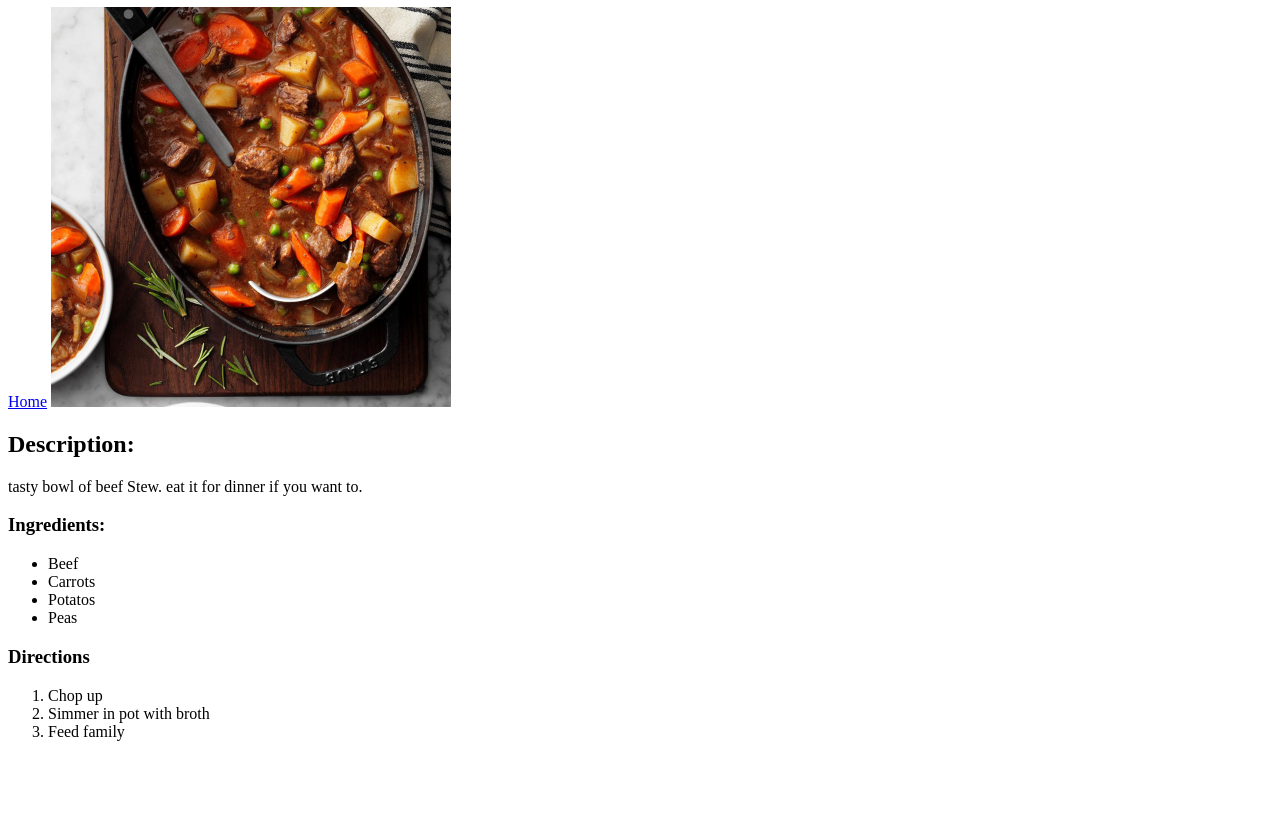
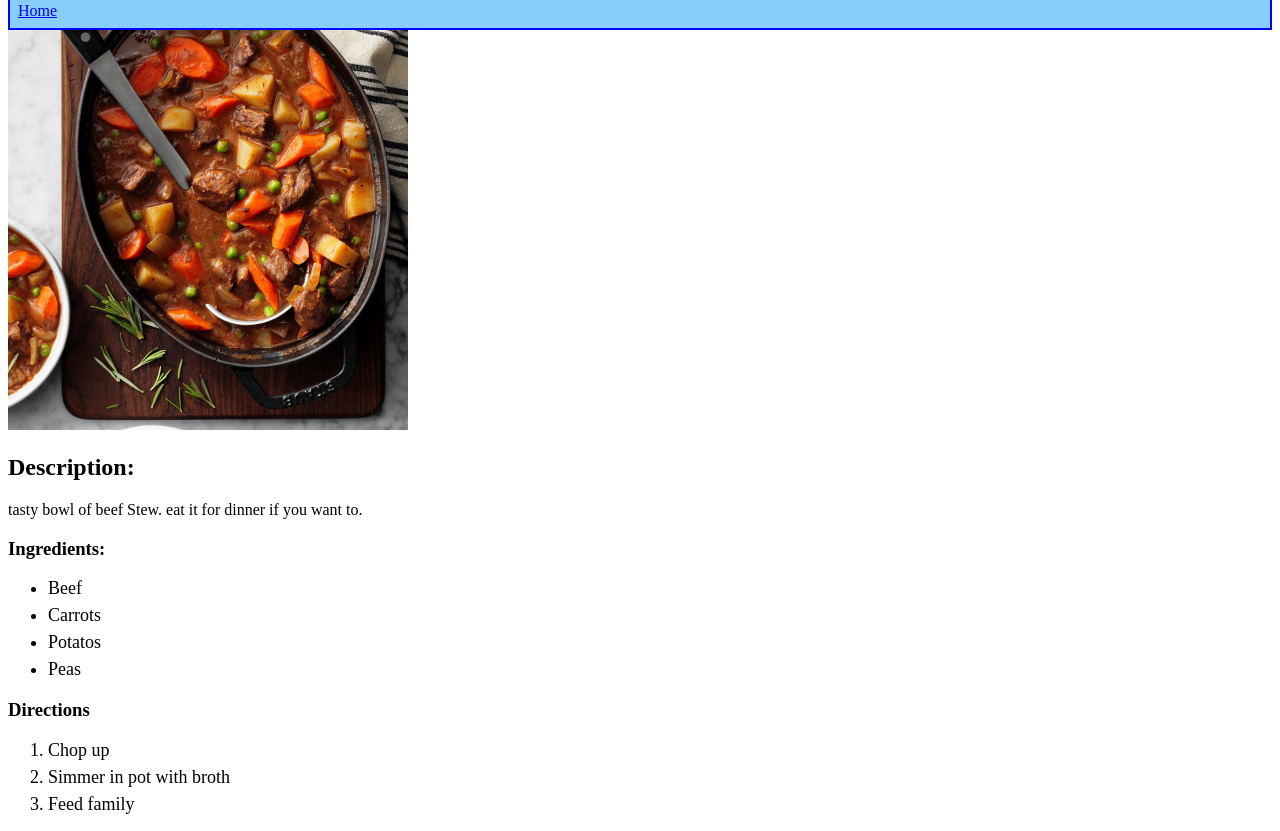
Before and after one commit to bmonagan/odin-recipes, a plain HTML site: page recipes/beef-stew.html in a window 1280 px wide. Shown: the part 73-904 px from the top of the page. Before the commit the page ends 830 px from the top, so only its background shows below. Drawn offline with Linux system fonts and the light colour scheme.

Commit message:
adding css styles ref to inner menus

```diff
--- a/css/styles.css
+++ b/css/styles.css
@@ -14,3 +14,9 @@ h1 {
     border: 3px solid gray;
 
 }
+li {
+    display: list-item;
+    font-size: 18px;
+    color: black;
+    margin: 6px 0;
+}
--- a/recipes/beef-stew.html
+++ b/recipes/beef-stew.html
@@ -4,6 +4,8 @@
     <meta charset="UTF-8">
     <meta name="viewport" content="width=device-width, initial-scale=1.0">
     <title>Beef Stew</title>
+    <link rel="stylesheet" href="../css/styles.css">
+
 </head>
 <body>
     <h1>Beef Stew</h1>
```
Also changed, not shown: recipes/coconut-milk-ice-cream.html (+1 -0 lines), recipes/teriyaki-chicken.html (+1 -0 lines).
